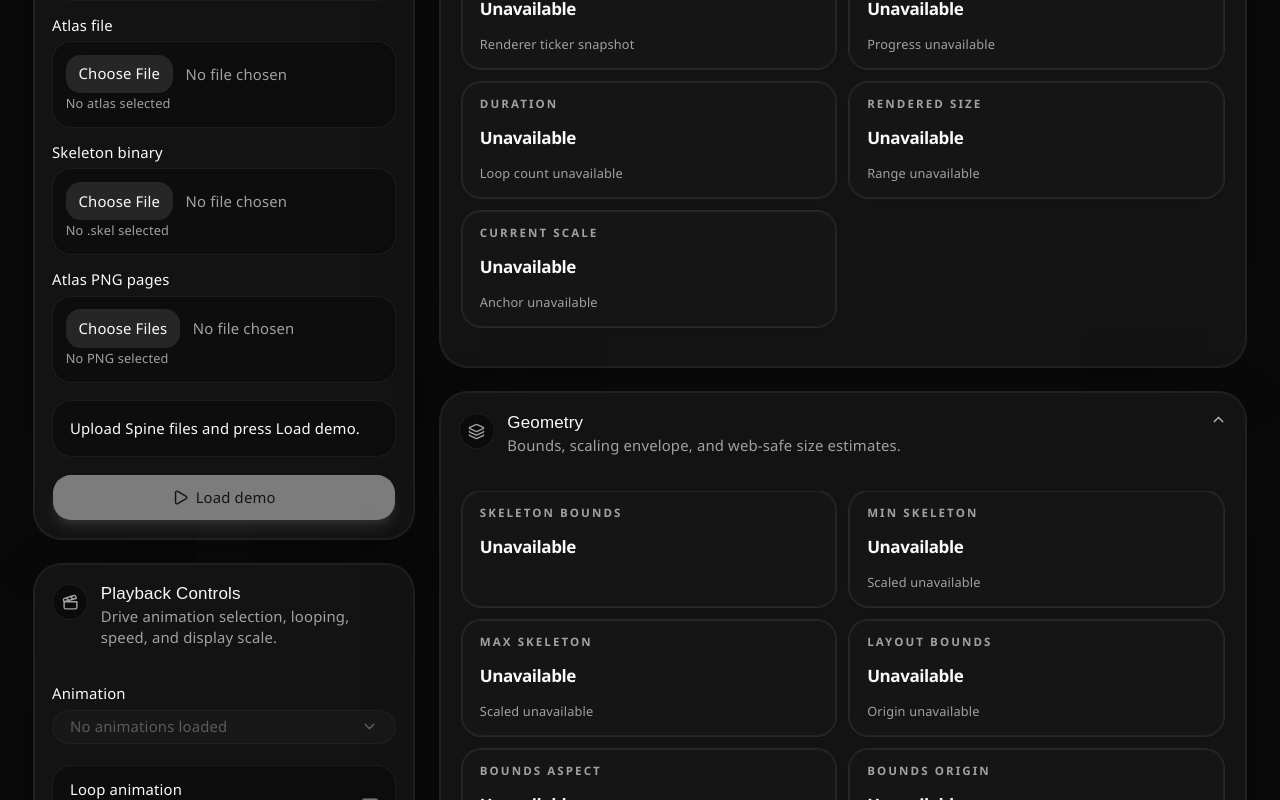
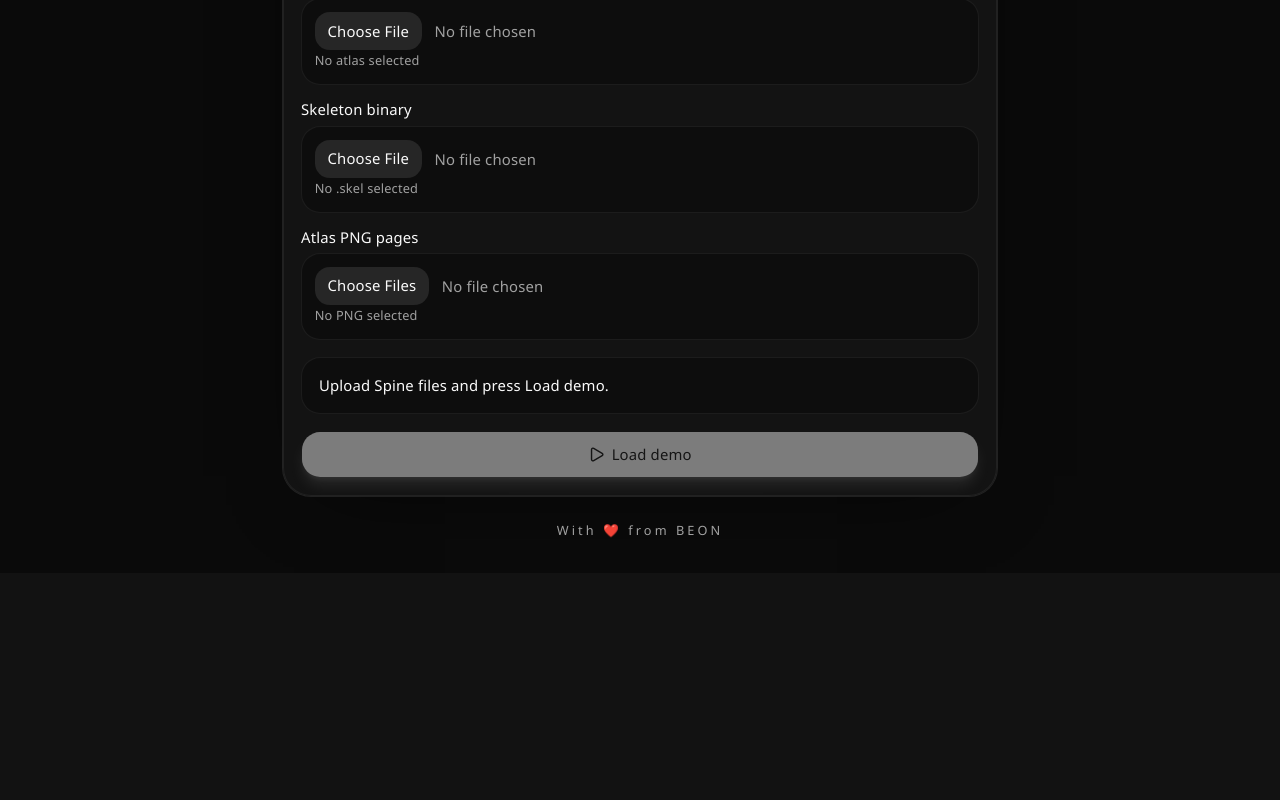
Before and after one commit to vaso991/spine-player, a React (Vite) app: page / in a window 1280 px wide. Shown: the part 300-1100 px from the top of the page. After the commit the page ends 873 px from the top, so only its background shows below. Built offline with nearby package versions, Linux system fonts and the light colour scheme.

Commit message:
feat: implement conditional workspace view and update loading flow to support state-based UI transitions

```diff
--- a/src/App.tsx
+++ b/src/App.tsx
@@ -17,12 +17,6 @@ import {
 
 import { Button } from './components/ui/button'
 import {
-  Accordion,
-  AccordionContent,
-  AccordionItem,
-  AccordionTrigger,
-} from './components/ui/accordion'
-import {
   Card,
   CardContent,
   CardDescription,
@@ -31,13 +25,6 @@ import {
 } from './components/ui/card'
 import { Input } from './components/ui/input'
 import { Label } from './components/ui/label'
-import {
-  Select,
-  SelectContent,
-  SelectItem,
-  SelectTrigger,
-  SelectValue,
-} from './components/ui/select'
 import { Slider } from './components/ui/slider'
 import { cn } from './lib/utils'
 
@@ -211,43 +198,6 @@ function SectionCard({
   )
 }
 
-function AccordionSectionCard({
-  value,
-  icon: Icon,
-  title,
-  description,
-  children,
-}: {
-  value: string
-  icon: typeof Sparkles
-  title: string
-  description: string
-  children: ReactNode
-}) {
-  return (
-    <AccordionItem value={value} className="border-none">
-      <Card className="rounded-[28px] border border-border/60 bg-card/75 shadow-[0_20px_80px_-40px_rgba(0,0,0,0.8)]">
-        <CardHeader className="pb-3">
-          <AccordionTrigger className="rounded-2xl px-0 py-0 hover:no-underline">
-            <div className="flex min-w-0 items-start gap-3 text-left">
-              <div className="mt-0.5 rounded-2xl border border-border/70 bg-background/80 p-2 text-muted-foreground">
-                <Icon className="size-4" />
-              </div>
-              <div className="min-w-0">
-                <CardTitle>{title}</CardTitle>
-                <CardDescription>{description}</CardDescription>
-              </div>
-            </div>
-          </AccordionTrigger>
-        </CardHeader>
-        <AccordionContent className="px-5 pb-5">
-          {children}
-        </AccordionContent>
-      </Card>
-    </AccordionItem>
-  )
-}
-
 function FileInputField({
   id,
   label,
@@ -903,6 +853,7 @@ function App() {
   const [status, setStatus] = useState('Upload Spine files and press Load demo.')
   const [fps, setFps] = useState<number | null>(null)
   const [hasScene, setHasScene] = useState(false)
+  const [showWorkspace, setShowWorkspace] = useState(false)
   const [spineSize, setSpineSize] = useState<SpineSize | null>(null)
   const [animationSummaries, setAnimationSummaries] = useState<AnimationSummary[]>([])
   const [atlasInfo, setAtlasInfo] = useState<AtlasInfo | null>(null)
@@ -1019,7 +970,16 @@ function App() {
   }
 
   async function handleLoad() {
+    if (!showWorkspace) {
+      setShowWorkspace(true)
+      await new Promise<void>((resolve) => {
+        requestAnimationFrame(() => resolve())
+      })
+    }
+
     if (!viewportRef.current || !canvasHostRef.current) {
+      setError('Unable to prepare the Pixi stage.')
+      setStatus('Load failed.')
       return
     }
 
@@ -1168,8 +1128,8 @@ function App() {
       <div className="pointer-events-none absolute inset-0 -z-10 bg-[radial-gradient(circle_at_top_left,rgba(99,102,241,0.14),transparent_28%),radial-gradient(circle_at_80%_10%,rgba(34,197,94,0.12),transparent_20%),radial-gradient(circle_at_bottom_right,rgba(251,191,36,0.12),transparent_26%)]" />
 
       <div className="mx-auto flex w-full max-w-7xl flex-col gap-6">
-        <section className="grid gap-6 xl:grid-cols-[380px_minmax(0,1fr)]">
-          <aside className="space-y-6">
+        {!showWorkspace ? (
+          <section className="mx-auto w-full max-w-2xl">
             <SectionCard
               icon={Upload}
               title="Asset Intake"
@@ -1253,36 +1213,42 @@ function App() {
                 </Button>
               </div>
             </SectionCard>
-
+          </section>
+        ) : (
+          <section className="grid gap-6 xl:grid-cols-[minmax(0,7fr)_minmax(320px,3fr)]">
+            <div className="space-y-6 xl:sticky xl:top-6 xl:self-start">
+              <SectionCard
+                icon={PackageOpen}
+                title="Pixi Stage"
+                description="Dedicated render surface for the loaded Spine scene."
+              >
+                <div
+                  ref={viewportRef}
+                  className="relative min-h-[560px] overflow-hidden rounded-[28px] border border-border/60 bg-[linear-gradient(180deg,rgba(10,18,32,0.96),rgba(6,10,18,0.98))]"
+                >
+                  <div ref={canvasHostRef} className="h-full w-full" />
+                  {!hasScene ? (
+                    <div className="absolute inset-0 grid place-items-center p-6">
+                      <div className="max-w-sm rounded-[24px] border border-dashed border-border/70 bg-background/50 px-6 py-8 text-center backdrop-blur">
+                        <PackageOpen className="mx-auto mb-4 size-8 text-muted-foreground" />
+                        <p className="text-base font-medium text-foreground">Load local Spine assets to render the player.</p>
+                        <p className="mt-2 text-sm leading-6 text-muted-foreground">
+                          The Pixi canvas lives here now, separated from the analytics cards for a cleaner layout.
+                        </p>
+                      </div>
+                    </div>
+                  ) : null}
+                </div>
+              </SectionCard>
+            </div>
+
+            <aside className="space-y-6">
               <SectionCard
                 icon={Clapperboard}
                 title="Playback Controls"
                 description="Drive animation selection, looping, speed, and display scale."
               >
                 <div className="space-y-5">
-                <div className="space-y-2">
-                  <Label htmlFor="animation-select">Animation</Label>
-                  <Select
-                    disabled={animations.length === 0}
-                    value={selectedAnimation}
-                    onValueChange={(value) => updateAnimation(value, loop)}
-                  >
-                    <SelectTrigger
-                      id="animation-select"
-                      className="h-11 w-full rounded-2xl border-border/70 bg-background/70 px-4"
-                    >
-                      <SelectValue placeholder="No animations loaded" />
-                    </SelectTrigger>
-                    <SelectContent>
-                      {animations.map((animation) => (
-                        <SelectItem key={animation} value={animation}>
-                          {animation}
-                        </SelectItem>
-                      ))}
-                    </SelectContent>
-                  </Select>
-                </div>
-
                   <label className="flex items-center justify-between gap-3 rounded-2xl border border-border/60 bg-background/60 px-4 py-3">
                     <div>
                       <p className="text-sm font-medium text-foreground">Loop animation</p>
@@ -1368,137 +1334,8 @@ function App() {
                   </div>
                 </div>
               </SectionCard>
-          </aside>
-
-          <div className="space-y-6">
-            <Accordion
-              type="multiple"
-              defaultValue={['runtime', 'geometry', 'atlas-rig', 'animation-summary']}
-              className="space-y-6"
-            >
-            <AccordionSectionCard
-              value="runtime"
-              icon={Activity}
-              title="Runtime Snapshot"
-              description="Playback state and render metrics for the active animation."
-            >
-              <div className="grid gap-3 md:grid-cols-2 2xl:grid-cols-3">
-                <MetricCard label="Animations" value={animations.length} note="Detected in the loaded skeleton" />
-                <MetricCard label="Active Animation" value={selectedAnimation || 'idle'} note="Current track on state 0" emphasis />
-                <MetricCard label="FPS" value={fps === null ? 'Unavailable' : fps} note="Renderer ticker snapshot" />
-                <MetricCard
-                  label="Current Time"
-                  value={playbackInfo ? `${playbackInfo.currentTime.toFixed(2)}s` : 'Unavailable'}
-                  note={playbackInfo ? `${Math.round(playbackInfo.progress * 100)}% progress` : 'Progress unavailable'}
-                />
-                <MetricCard
-                  label="Duration"
-                  value={playbackInfo ? `${playbackInfo.duration.toFixed(2)}s` : 'Unavailable'}
-                  note={playbackInfo ? `Loops ${playbackInfo.loopCount}` : 'Loop count unavailable'}
-                />
-                <MetricCard
-                  label="Rendered Size"
-                  value={spineSize ? formatPixels(spineSize.realtimeWidth, spineSize.realtimeHeight) : 'Unavailable'}
-                  note={
-                    renderedSizeRange
-                      ? `Low ${formatPixels(renderedSizeRange.minWidth, renderedSizeRange.minHeight)} · Peak ${formatPixels(renderedSizeRange.maxWidth, renderedSizeRange.maxHeight)}`
-                      : 'Range unavailable'
-                  }
-                />
-                <MetricCard
-                  label="Current Scale"
-                  value={spineSize ? spineSize.currentScale.toFixed(3) : 'Unavailable'}
-                  note={
-                    spineSize
-                      ? `Anchor ${formatPoint(spineSize.layoutOffsetX, spineSize.layoutOffsetY)}`
-                      : 'Anchor unavailable'
-                  }
-                />
-              </div>
-            </AccordionSectionCard>
-
-            <div className="grid gap-6 2xl:grid-cols-2">
-              <AccordionSectionCard
-                value="geometry"
-                icon={Layers3}
-                title="Geometry"
-                description="Bounds, scaling envelope, and web-safe size estimates."
-              >
-                <div className="grid gap-3 sm:grid-cols-2">
-                  <MetricCard label="Skeleton Bounds" value={spineSize ? formatPixels(spineSize.realWidth, spineSize.realHeight) : 'Unavailable'} />
-                  <MetricCard
-                    label="Min Skeleton"
-                    value={selectedAnimationSummary ? formatPixels(selectedAnimationSummary.minWidth, selectedAnimationSummary.minHeight) : 'Unavailable'}
-                    note={minSkeletonScaled ? `Scaled ${formatPixels(minSkeletonScaled.width, minSkeletonScaled.height)}` : 'Scaled unavailable'}
-                  />
-                  <MetricCard
-                    label="Max Skeleton"
-                    value={selectedAnimationSummary ? formatPixels(selectedAnimationSummary.maxWidth, selectedAnimationSummary.maxHeight) : 'Unavailable'}
-                    note={maxSkeletonScaled ? `Scaled ${formatPixels(maxSkeletonScaled.width, maxSkeletonScaled.height)}` : 'Scaled unavailable'}
-                  />
-                  <MetricCard
-                    label="Layout Bounds"
-                    value={spineSize ? formatPixels(spineSize.layoutWidth, spineSize.layoutHeight) : 'Unavailable'}
-                    note={spineSize ? `Origin ${formatPoint(spineSize.layoutOriginX, spineSize.layoutOriginY)}` : 'Origin unavailable'}
-                  />
-                  <MetricCard
-                    label="Bounds Aspect"
-                    value={spineSize && spineSize.realHeight > 0 ? (spineSize.realWidth / spineSize.realHeight).toFixed(3) : 'Unavailable'}
-                  />
-                  <MetricCard
-                    label="Bounds Origin"
-                    value={spineSize ? formatPoint(spineSize.originX, spineSize.originY) : 'Unavailable'}
-                    note={safeContainerSize ? `Safe web size ${formatPixels(safeContainerSize.width, safeContainerSize.height)}` : 'Safe size unavailable'}
-                  />
-                </div>
-              </AccordionSectionCard>
-
-              <AccordionSectionCard
-                value="atlas-rig"
-                icon={ImageIcon}
-                title="Atlas + Rig"
-                description="Packing efficiency and skeleton structure details."
-              >
-                <div className="grid gap-3 sm:grid-cols-2">
-                  <MetricCard label="Atlas Pages" value={atlasInfo?.pageCount ?? '0'} note="PNG pages mapped from atlas" />
-                  <MetricCard label="Atlas Page" value={atlasInfo ? formatPixels(atlasInfo.pageWidth, atlasInfo.pageHeight) : 'Unavailable'} />
-                  <MetricCard
-                    label="Atlas Scale"
-                    value={atlasInfo?.scale !== null && atlasInfo?.scale !== undefined ? atlasInfo.scale : 'Unavailable'}
-                  />
-                  <MetricCard
-                    label="Atlas Utilization"
-                    value={
-                      sceneInfo?.atlasUtilization !== null && sceneInfo?.atlasUtilization !== undefined
-                        ? `${Math.round(sceneInfo.atlasUtilization * 100)}%`
-                        : 'Unavailable'
-                    }
-                    note={atlasInfo ? `${atlasInfo.regionCount} regions across ${atlasInfo.pageCount} page(s)` : 'Atlas unavailable'}
-                  />
-                  <MetricCard
-                    label="Texture Memory"
-                    value={
-                      sceneInfo?.textureMemoryBytes !== null && sceneInfo?.textureMemoryBytes !== undefined
-                        ? `${(sceneInfo.textureMemoryBytes / (1024 * 1024)).toFixed(2)} MB`
-                        : 'Unavailable'
-                    }
-                  />
-                  <MetricCard
-                    label="Bones / Slots"
-                    value={sceneInfo ? `${sceneInfo.boneCount} / ${sceneInfo.slotCount}` : 'Unavailable'}
-                    note={sceneInfo ? `${sceneInfo.skinCount} skins, ${sceneInfo.constraintCount} constraints` : 'Rig unavailable'}
-                  />
-                  <MetricCard
-                    label="Attachments / Events"
-                    value={sceneInfo ? `${sceneInfo.attachmentCount} / ${sceneInfo.eventCount}` : 'Unavailable'}
-                    note={sceneInfo?.dopesheetFps ? `Dopesheet ${sceneInfo.dopesheetFps} fps` : 'Dopesheet unavailable'}
-                  />
-                </div>
-              </AccordionSectionCard>
-            </div>
-
-              <AccordionSectionCard
-                value="animation-summary"
+
+              <SectionCard
                 icon={Boxes}
                 title="Animation Summary"
                 description="Quick-select animation clips and inspect their max layout footprint."
@@ -1508,7 +1345,7 @@ function App() {
                     No animation summary available.
                   </div>
                 ) : (
-                  <div className="grid gap-3 md:grid-cols-2 2xl:grid-cols-3">
+                  <div className="flex flex-col gap-3">
                     {animationSummaries.map((animation) => (
                       <button
                         type="button"
@@ -1537,34 +1374,129 @@ function App() {
                     ))}
                   </div>
                 )}
-              </AccordionSectionCard>
-            </Accordion>
+              </SectionCard>
 
               <SectionCard
-              icon={PackageOpen}
-              title="Pixi Stage"
-              description="Dedicated render surface for the loaded Spine scene."
+                icon={Activity}
+                title="Runtime Snapshot"
+                description="Playback state and render metrics for the active animation."
               >
-              <div
-                ref={viewportRef}
-                className="relative min-h-[460px] overflow-hidden rounded-[28px] border border-border/60 bg-[linear-gradient(180deg,rgba(10,18,32,0.96),rgba(6,10,18,0.98))]"
+                <div className="flex flex-col gap-3">
+                  <MetricCard label="Animations" value={animations.length} note="Detected in the loaded skeleton" />
+                  <MetricCard label="Active Animation" value={selectedAnimation || 'idle'} note="Current track on state 0" emphasis />
+                  <MetricCard label="FPS" value={fps === null ? 'Unavailable' : fps} note="Renderer ticker snapshot" />
+                  <MetricCard
+                    label="Current Time"
+                    value={playbackInfo ? `${playbackInfo.currentTime.toFixed(2)}s` : 'Unavailable'}
+                    note={playbackInfo ? `${Math.round(playbackInfo.progress * 100)}% progress` : 'Progress unavailable'}
+                  />
+                  <MetricCard
+                    label="Duration"
+                    value={playbackInfo ? `${playbackInfo.duration.toFixed(2)}s` : 'Unavailable'}
+                    note={playbackInfo ? `Loops ${playbackInfo.loopCount}` : 'Loop count unavailable'}
+                  />
+                  <MetricCard
+                    label="Rendered Size"
+                    value={spineSize ? formatPixels(spineSize.realtimeWidth, spineSize.realtimeHeight) : 'Unavailable'}
+                    note={
+                      renderedSizeRange
+                        ? `Low ${formatPixels(renderedSizeRange.minWidth, renderedSizeRange.minHeight)} · Peak ${formatPixels(renderedSizeRange.maxWidth, renderedSizeRange.maxHeight)}`
+                        : 'Range unavailable'
+                    }
+                  />
+                  <MetricCard
+                    label="Current Scale"
+                    value={spineSize ? spineSize.currentScale.toFixed(3) : 'Unavailable'}
+                    note={
+                      spineSize
+                        ? `Anchor ${formatPoint(spineSize.layoutOffsetX, spineSize.layoutOffsetY)}`
+                        : 'Anchor unavailable'
+                    }
+                  />
+                </div>
+              </SectionCard>
+
+              <div className="flex flex-col gap-6">
+                <SectionCard
+                  icon={Layers3}
+                  title="Geometry"
+                  description="Bounds, scaling envelope, and web-safe size estimates."
                 >
-                <div ref={canvasHostRef} className="h-full w-full" />
-                {!hasScene ? (
-                  <div className="absolute inset-0 grid place-items-center p-6">
-                    <div className="max-w-sm rounded-[24px] border border-dashed border-border/70 bg-background/50 px-6 py-8 text-center backdrop-blur">
-                      <PackageOpen className="mx-auto mb-4 size-8 text-muted-foreground" />
-                      <p className="text-base font-medium text-foreground">Load local Spine assets to render the player.</p>
-                      <p className="mt-2 text-sm leading-6 text-muted-foreground">
-                        The Pixi canvas lives here now, separated from the analytics cards for a cleaner layout.
-                      </p>
-                    </div>
-                  </div>
-                ) : null}
+                  <div className="flex flex-col gap-3">
+                    <MetricCard label="Skeleton Bounds" value={spineSize ? formatPixels(spineSize.realWidth, spineSize.realHeight) : 'Unavailable'} />
+                    <MetricCard
+                      label="Min Skeleton"
+                      value={selectedAnimationSummary ? formatPixels(selectedAnimationSummary.minWidth, selectedAnimationSummary.minHeight) : 'Unavailable'}
+                      note={minSkeletonScaled ? `Scaled ${formatPixels(minSkeletonScaled.width, minSkeletonScaled.height)}` : 'Scaled unavailable'}
+                    />
+                    <MetricCard
+                      label="Max Skeleton"
+                      value={selectedAnimationSummary ? formatPixels(selectedAnimationSummary.maxWidth, selectedAnimationSummary.maxHeight) : 'Unavailable'}
+                      note={maxSkeletonScaled ? `Scaled ${formatPixels(maxSkeletonScaled.width, maxSkeletonScaled.height)}` : 'Scaled unavailable'}
+                    />
+                    <MetricCard
+                      label="Layout Bounds"
+                      value={spineSize ? formatPixels(spineSize.layoutWidth, spineSize.layoutHeight) : 'Unavailable'}
+                      note={spineSize ? `Origin ${formatPoint(spineSize.layoutOriginX, spineSize.layoutOriginY)}` : 'Origin unavailable'}
+                    />
+                    <MetricCard
+                      label="Bounds Aspect"
+                      value={spineSize && spineSize.realHeight > 0 ? (spineSize.realWidth / spineSize.realHeight).toFixed(3) : 'Unavailable'}
+                    />
+                    <MetricCard
+                      label="Bounds Origin"
+                      value={spineSize ? formatPoint(spineSize.originX, spineSize.originY) : 'Unavailable'}
+                      note={safeContainerSize ? `Safe web size ${formatPixels(safeContainerSize.width, safeContainerSize.height)}` : 'Safe size unavailable'}
+                    />
                   </div>
                 </SectionCard>
-          </div>
+
+                <SectionCard
+                  icon={ImageIcon}
+                  title="Atlas + Rig"
+                  description="Packing efficiency and skeleton structure details."
+                >
+                  <div className="flex flex-col gap-3">
+                    <MetricCard label="Atlas Pages" value={atlasInfo?.pageCount ?? '0'} note="PNG pages mapped from atlas" />
+                    <MetricCard label="Atlas Page" value={atlasInfo ? formatPixels(atlasInfo.pageWidth, atlasInfo.pageHeight) : 'Unavailable'} />
+                    <MetricCard
+                      label="Atlas Scale"
+                      value={atlasInfo?.scale !== null && atlasInfo?.scale !== undefined ? atlasInfo.scale : 'Unavailable'}
+                    />
+                    <MetricCard
+                      label="Atlas Utilization"
+                      value={
+                        sceneInfo?.atlasUtilization !== null && sceneInfo?.atlasUtilization !== undefined
+                          ? `${Math.round(sceneInfo.atlasUtilization * 100)}%`
+                          : 'Unavailable'
+                      }
+                      note={atlasInfo ? `${atlasInfo.regionCount} regions across ${atlasInfo.pageCount} page(s)` : 'Atlas unavailable'}
+                    />
+                    <MetricCard
+                      label="Texture Memory"
+                      value={
+                        sceneInfo?.textureMemoryBytes !== null && sceneInfo?.textureMemoryBytes !== undefined
+                          ? `${(sceneInfo.textureMemoryBytes / (1024 * 1024)).toFixed(2)} MB`
+                          : 'Unavailable'
+                      }
+                    />
+                    <MetricCard
+                      label="Bones / Slots"
+                      value={sceneInfo ? `${sceneInfo.boneCount} / ${sceneInfo.slotCount}` : 'Unavailable'}
+                      note={sceneInfo ? `${sceneInfo.skinCount} skins, ${sceneInfo.constraintCount} constraints` : 'Rig unavailable'}
+                    />
+                    <MetricCard
+                      label="Attachments / Events"
+                      value={sceneInfo ? `${sceneInfo.attachmentCount} / ${sceneInfo.eventCount}` : 'Unavailable'}
+                      note={sceneInfo?.dopesheetFps ? `Dopesheet ${sceneInfo.dopesheetFps} fps` : 'Dopesheet unavailable'}
+                    />
+                  </div>
+                </SectionCard>
+              </div>
+
+            </aside>
           </section>
+        )}
 
         <footer className="pb-2 text-center text-xs tracking-[0.24em] text-muted-foreground">
           With ❤️ from BEON
```
Lines whose indentation alone changed are shown as unchanged.
